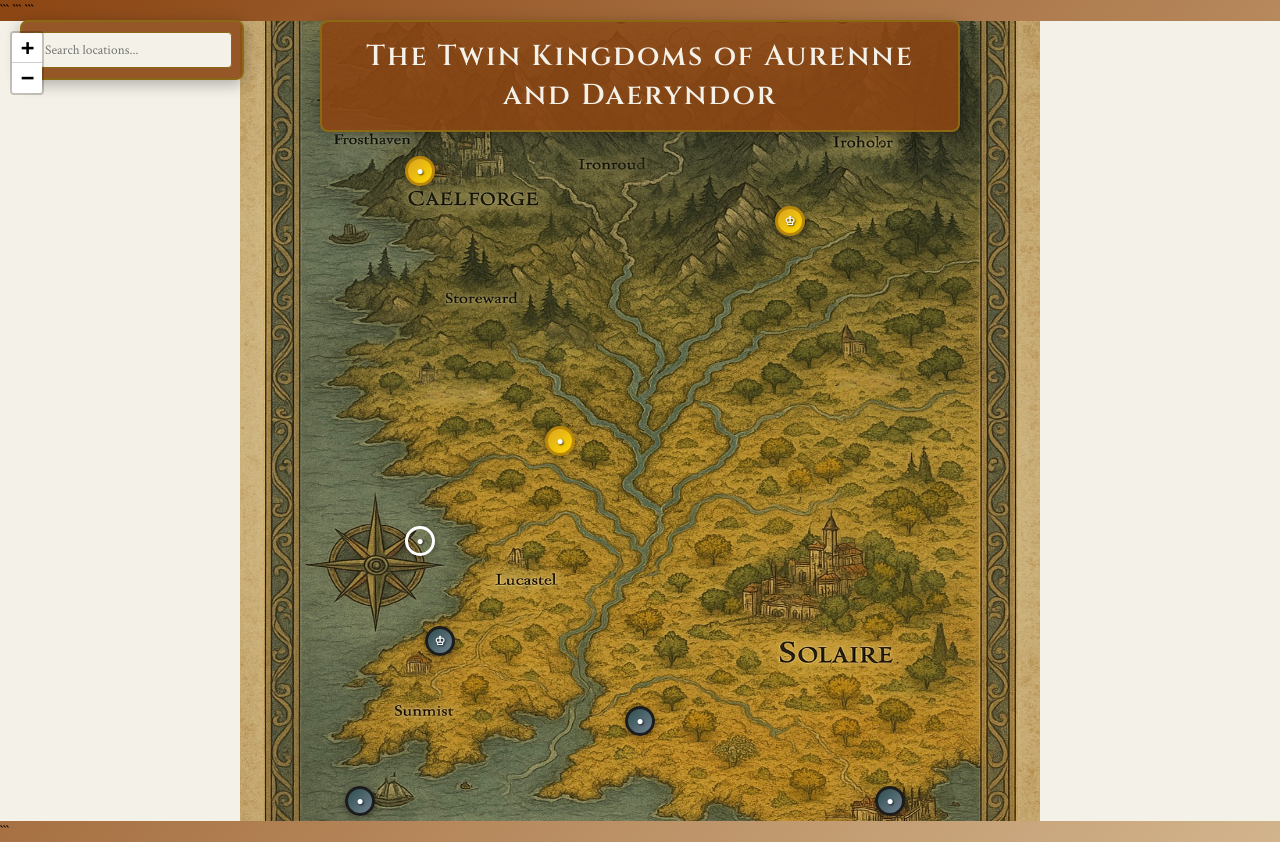
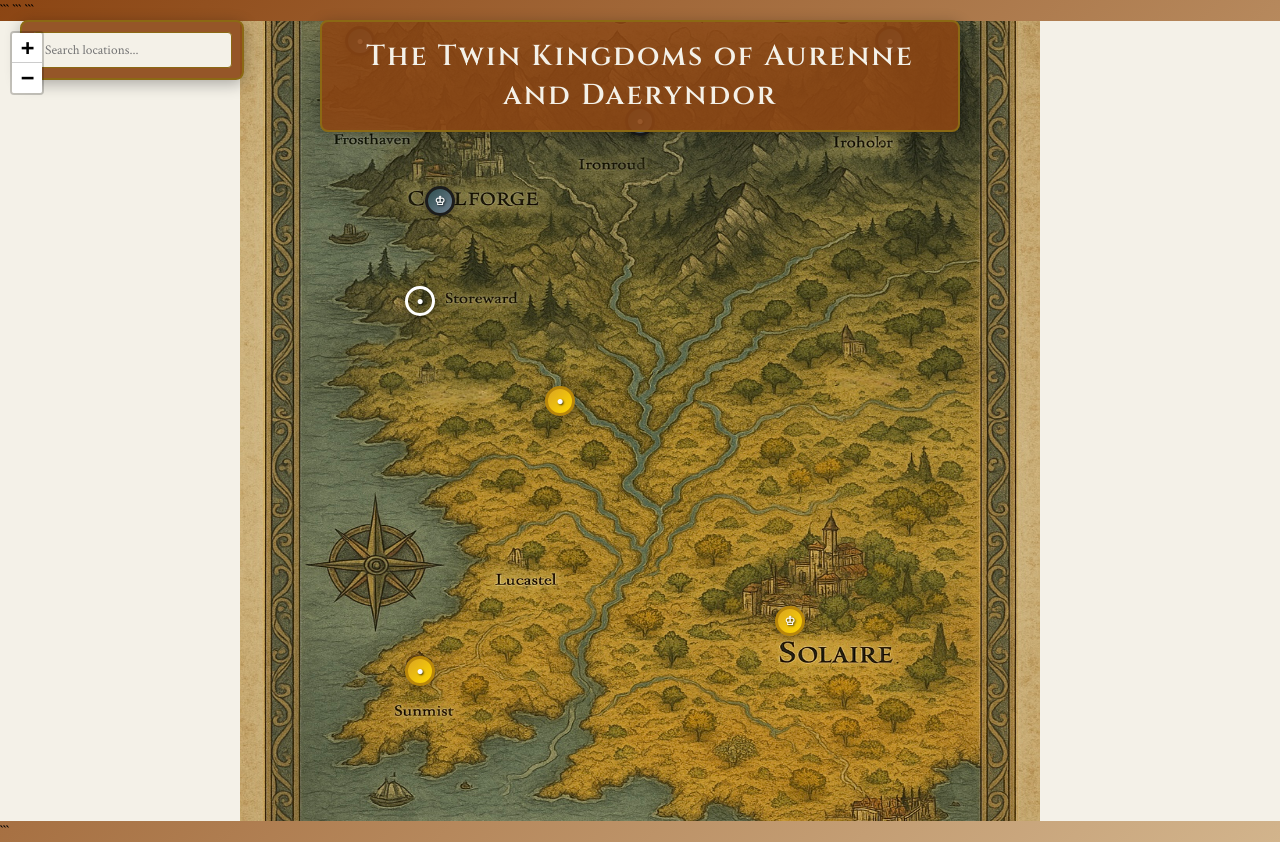
Before and after one commit to jungkoode/ipykingdoms, a plain HTML site: page index.html in a window 1280 px wide. Drawn offline with nearby package versions, Linux system fonts and the light colour scheme.

Commit message:
Update index.html

```diff
--- a/index.html
+++ b/index.html
@@ -291,11 +291,10 @@
 <script src="https://unpkg.com/leaflet@1.9.4/dist/leaflet.js"></script>
 
 <script>
-    // Kingdom data with CORRECTED coordinates based on the actual map positions!
-    // Note: Y coordinates are inverted - smaller Y = top of map, larger Y = bottom of map
+    // Kingdom data with Y-FLIPPED coordinates to fix orientation!
     const kingdomData = {
         'Caelforge': {
-            coords: [280, 200], // Top region, center-left in Daeryndor mountains
+            coords: [720, 200], // Top region, center-left in Daeryndor mountains
             kingdom: 'Daeryndor',
             type: 'Capital',
             description: 'The mighty capital of Daeryndor, carved into the mountainside. This ancient fortress-city overlooks the kingdom\'s harbor and serves as the seat of royal power. Its granite walls have withstood countless sieges.',
@@ -303,7 +302,7 @@
             features: ['Royal Palace', 'Mountain Fortress', 'Great Harbor', 'Royal Archives']
         },
         'Solaire': {
-            coords: [700, 550], // Bottom region, center-right in Aurenne golden area
+            coords: [300, 550], // Bottom region, center-right in Aurenne golden area
             kingdom: 'Aurenne',
             type: 'Capital',
             description: 'The golden capital of Aurenne, built upon sun-kissed cliffs overlooking the Azure Sea. Famous for its opulent palaces, terraced gardens, and vibrant court life that attracts nobles from across the known world.',
@@ -311,7 +310,7 @@
             features: ['Palace of Golden Towers', 'Royal Gardens', 'Azure Harbor', 'Grand Amphitheater']
         },
         'Frosthaven': {
-            coords: [120, 120], // Top-left in Daeryndor mountains
+            coords: [880, 120], // Top-left in Daeryndor mountains
             kingdom: 'Daeryndor',
             type: 'Settlement',
             description: 'A hardy northern settlement known for its skilled craftsmen and proximity to valuable silver mines. The people of Frosthaven are renowned for their resilience against the harsh mountain winters.',
@@ -319,7 +318,7 @@
             features: ['Silver Mines', 'Craftsmen Guilds', 'Mountain Outpost']
         },
         'Ironroud': {
-            coords: [200, 400], // Center area in Daeryndor mountains
+            coords: [800, 400], // Center area in Daeryndor mountains
             kingdom: 'Daeryndor',
             type: 'Settlement',
             description: 'A crucial mountain pass settlement that controls the main trade route between the kingdoms. Its strategic position makes it heavily fortified and economically vital.',
@@ -327,7 +326,7 @@
             features: ['Trade Crossing', 'Border Fortress', 'Mountain Pass']
         },
         'Iroholor': {
-            coords: [120, 650], // Top-right in Daeryndor region
+            coords: [880, 650], // Top-right in Daeryndor region
             kingdom: 'Daeryndor',
             type: 'Settlement',
             description: 'A remote mountain settlement known for its ancient watchtowers and scholarly monasteries. Monks here preserve the old knowledge and watch the eastern borders.',
@@ -335,7 +334,7 @@
             features: ['Ancient Monasteries', 'Watchtowers', 'Mountain Libraries']
         },
         'Storeward': {
-            coords: [380, 180], // Middle-left border area between kingdoms
+            coords: [620, 180], // Middle-left border area between kingdoms
             kingdom: 'Border Region',
             type: 'Settlement',
             description: 'A contested border town that has changed hands multiple times throughout history. Its mixed population reflects the complex relationship between the two kingdoms.',
@@ -343,7 +342,7 @@
             features: ['Border Market', 'Mixed Population', 'Neutral Ground']
         },
         'Lucastel': {
-            coords: [480, 320], // Center-left in Aurenne golden area
+            coords: [520, 320], // Center-left in Aurenne golden area
             kingdom: 'Aurenne',
             type: 'Settlement',
             description: 'A prosperous river town known for its vineyards and wine production. The rolling hills around Lucastel produce some of the finest wines in all of Aurenne.',
@@ -351,7 +350,7 @@
             features: ['Famous Vineyards', 'Wine Markets', 'River Port']
         },
         'Sunmist': {
-            coords: [750, 180], // Bottom-left coast in Aurenne
+            coords: [250, 180], // Bottom-left coast in Aurenne
             kingdom: 'Aurenne',
             type: 'Settlement',
             description: 'A picturesque coastal town renowned for its fishing fleet and beautiful sunrises over the Azure Sea. Artists and poets often visit to capture its ethereal beauty.',
```
